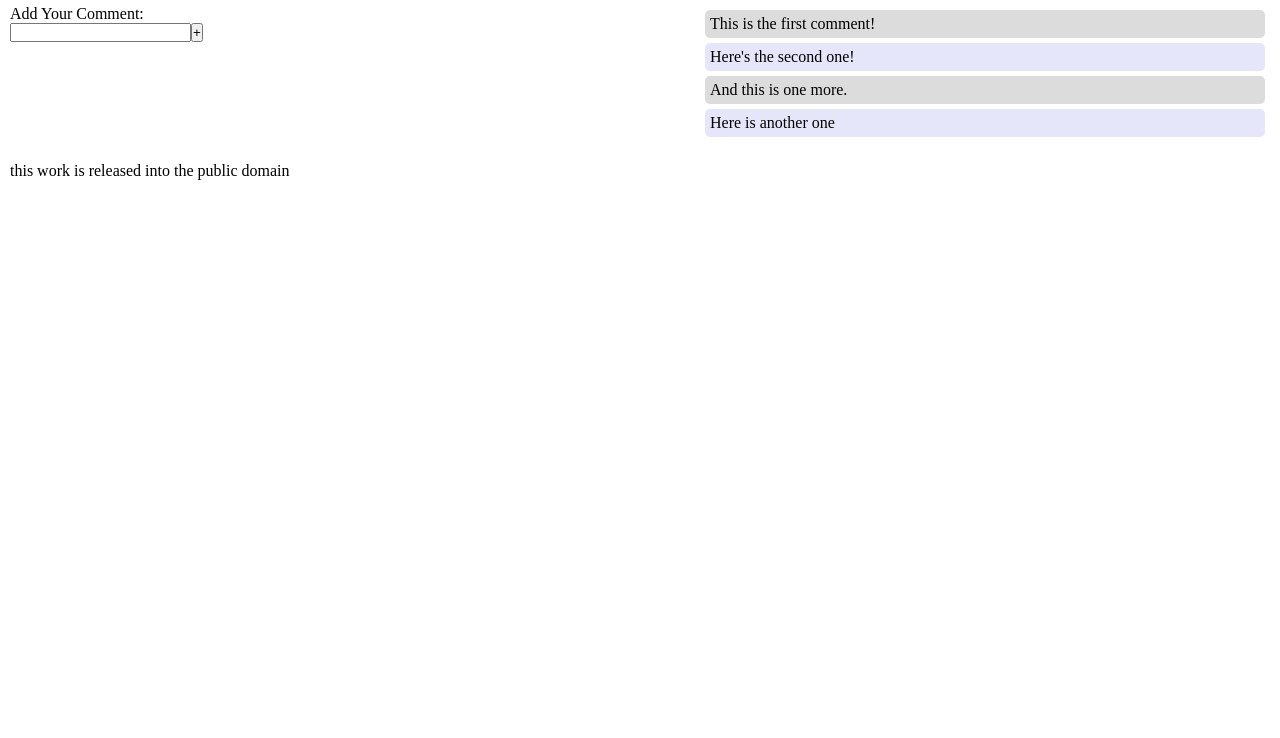
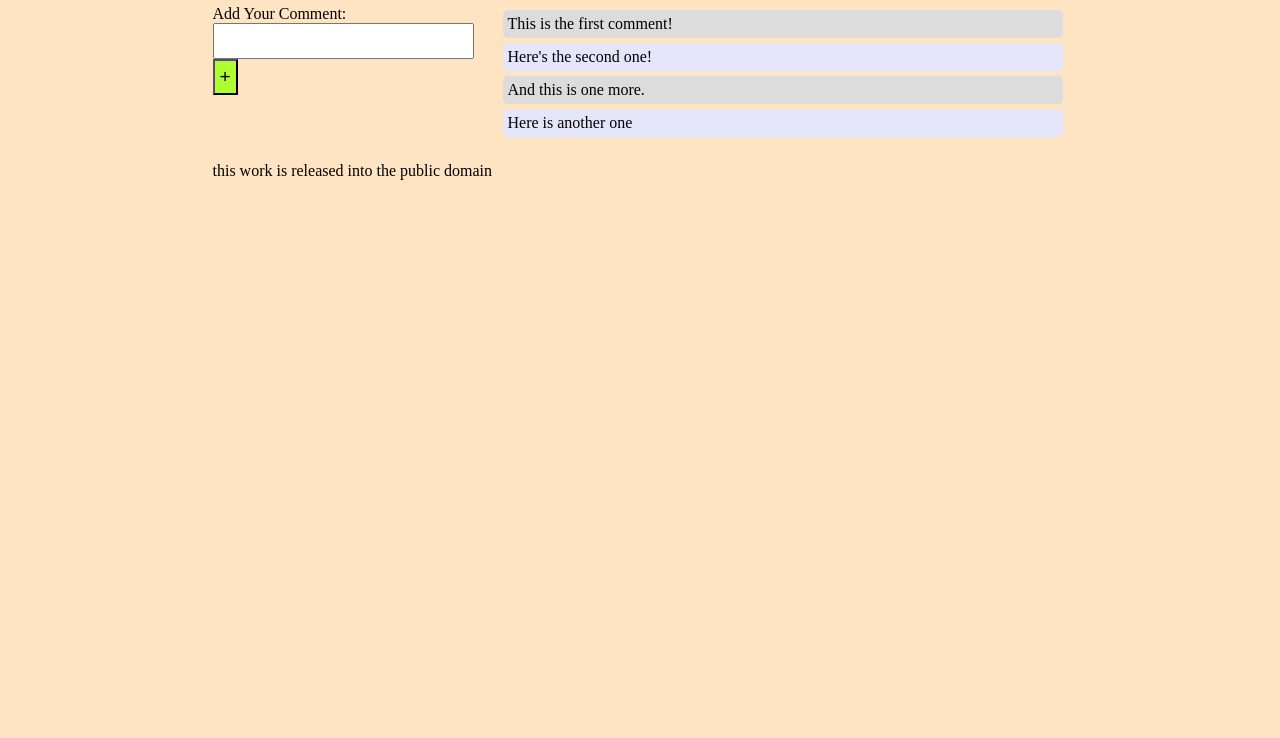
Before and after one commit to dd301/comment-adder, a plain HTML site: page index.html in a window 1280 px wide. Shown: the part 62-800 px from the top of the page. Drawn offline with nearby package versions, Linux system fonts and the light colour scheme.

Commit message:
beautified style

```diff
--- a/style.css
+++ b/style.css
@@ -2,11 +2,17 @@
     margin: 0;
     padding: 0;
 }
+body {
+    font-size: 100%;
+    background-color: bisque;
+}
 
 header, main, footer {
-    min-width: 855px;
+    width: 855px;
     overflow: auto;
     padding: 10px;
+    margin: auto;
+
 }
 
 .left {
@@ -32,3 +38,12 @@ header, main, footer {
     padding: 5px;
     margin: 5px;
 }
+
+.comment-input input, .comment-input button{
+    padding: 5px;
+    font-size: 1.2em;
+}
+
+.comment-input button {
+    background-color: greenyellow;
+}
```
